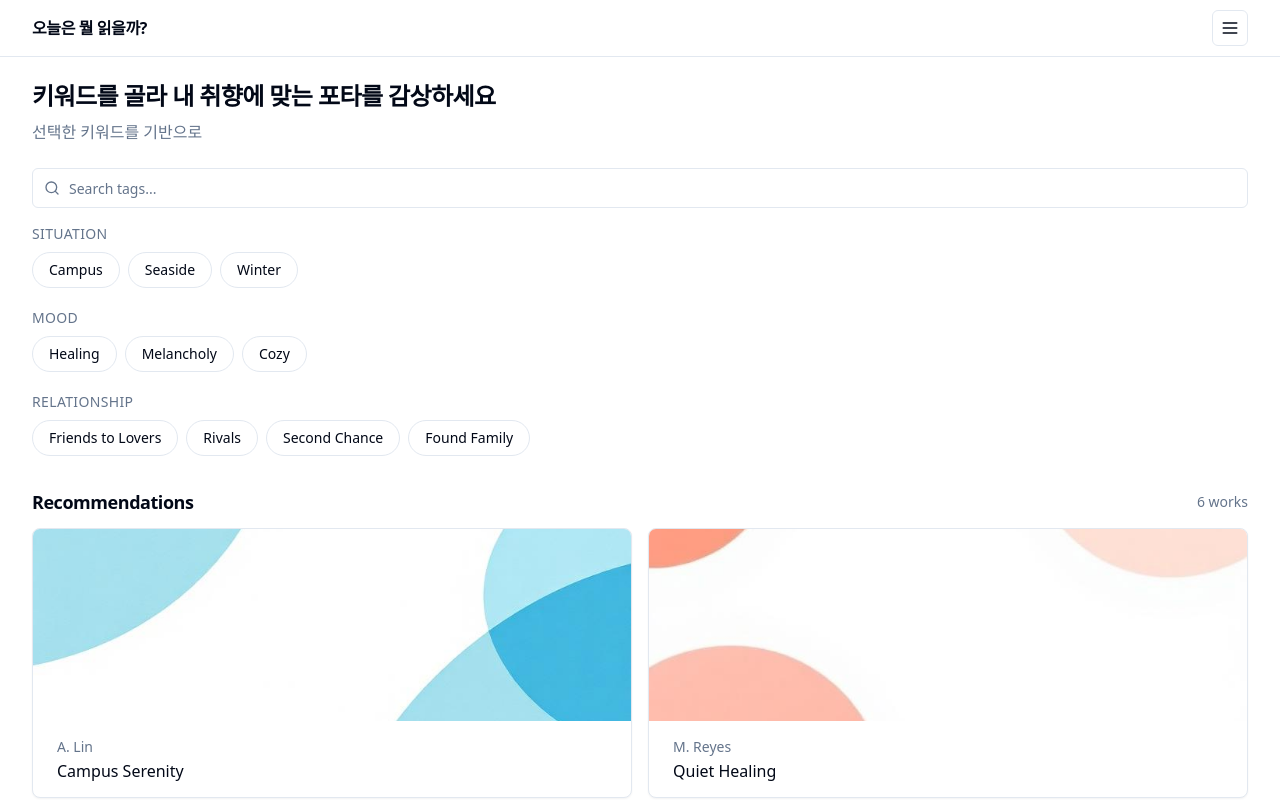
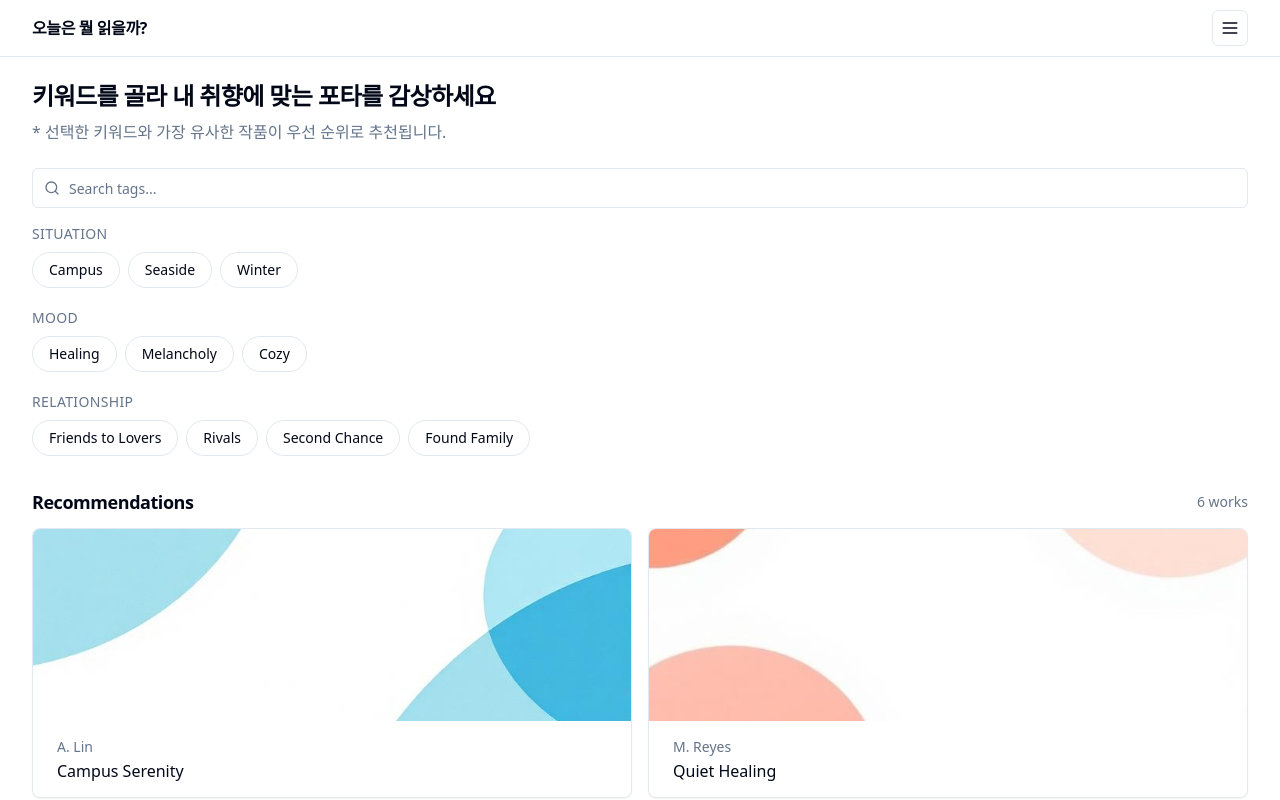
Before and after one commit to jiji123526/tag-spark, a React (Vite) app: page / in a window 1280 px wide. Shown: the top 800 px of the page. Built offline with nearby package versions, Linux system fonts and the light colour scheme.

Commit message:
Visual edit in Lovable
Edited UI in Lovable

```diff
--- a/src/pages/Index.tsx
+++ b/src/pages/Index.tsx
@@ -60,7 +60,7 @@ const Index = () => {
       <main className="container pt-20 pb-16">
         <section aria-labelledby="hero">
           <h1 id="hero" className="text-2xl font-semibold tracking-tight">키워드를 골라 내 취향에 맞는 포타를 감상하세요</h1>
-          <p className="mt-2 text-muted-foreground">선택한 키워드를 기반으로 </p>
+          <p className="mt-2 text-muted-foreground">* 선택한 키워드와 가장 유사한 작품이 우선 순위로 추천됩니다.</p>
         </section>
 
         <section aria-labelledby="tags" className="mt-6">
```
